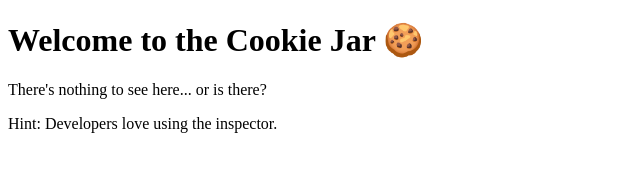
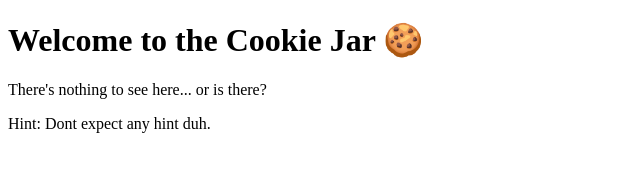
Before and after one commit to gvigneshw/my-ctf-platform, a plain HTML site: page index.html in a window 1280 px wide. Shown: the full height of the page, 0-640 px from the left. Drawn offline with Linux system fonts and the light colour scheme.

Commit message:
Update index.html

```diff
--- a/index.html
+++ b/index.html
@@ -6,10 +6,11 @@
 <body>
   <h1>Welcome to the Cookie Jar 🍪</h1>
   <p>There's nothing to see here... or is there?</p>
-  <p>Hint: Developers love using the inspector.</p>
+  <p>Hint: Dont expect any hint duh.</p>
 
   <script src="default.js">
-
+    var myVariable = "flag=ctf{try_me}";
+  </script>
   </script>
 </body>
 </html>
```
